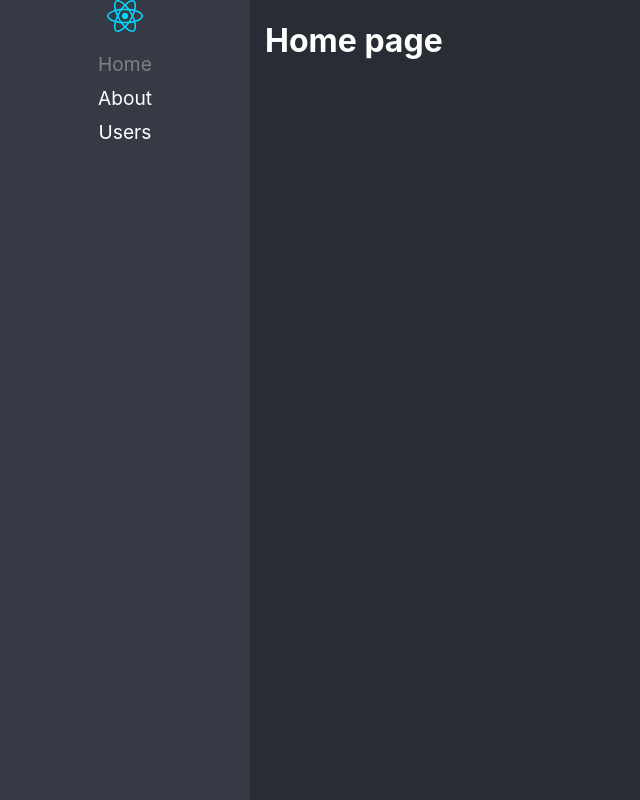
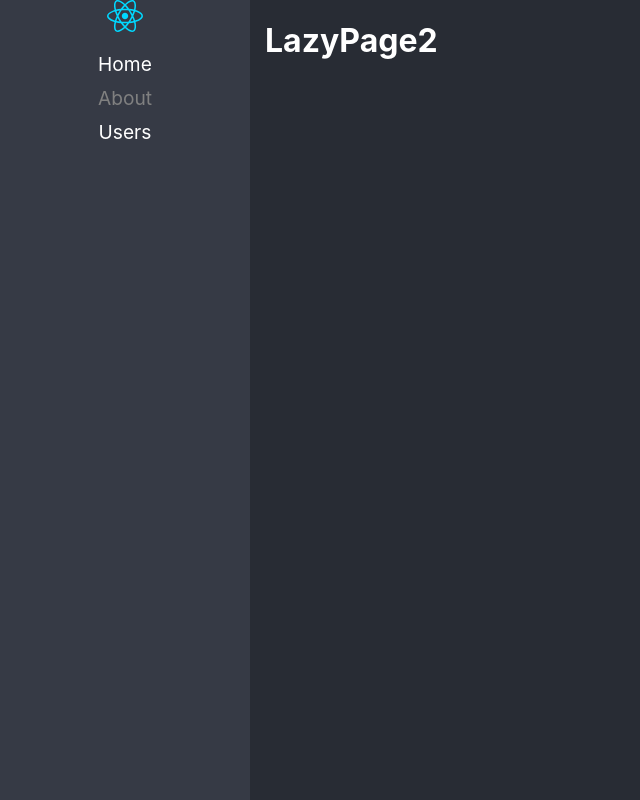
Before and after one commit to camilo7davila/react-avanzado, a React (Vite) app: page /lazy2 in a window 1280 px wide. Before the commit this address led to /home. Shown: the whole page, without its empty margins (0-640 px from the left). Built offline with nearby package versions, Linux system fonts and the light colour scheme.

Commit message:
Componentes lazy agregados

```diff
--- /dev/null
+++ b/src/01-lazyload/pages/LazyPage1.tsx
@@ -0,0 +1,5 @@
+export const LazyPage1 = () => {
+  return (
+    <h1>LazyPage1</h1>
+  )
+}
--- /dev/null
+++ b/src/01-lazyload/pages/LazyPage2.tsx
@@ -0,0 +1,5 @@
+export const LazyPage2 = () => {
+  return (
+    <h1>LazyPage2</h1>
+  )
+}
--- /dev/null
+++ b/src/01-lazyload/pages/LazyPage3.tsx
@@ -0,0 +1,5 @@
+export const LazyPage3 = () => {
+  return (
+    <h1>LazyPage3</h1>
+  )
+}
--- /dev/null
+++ b/src/01-lazyload/pages/index.ts
@@ -0,0 +1,3 @@
+export * from './LazyPage1';
+export * from './LazyPage2';
+export * from './LazyPage3';
--- a/src/layaout/Layout.tsx
+++ b/src/layaout/Layout.tsx
@@ -8,13 +8,13 @@ export const Layout = () => {
         <img src={logo} alt="React Logo" />
         <ul>
           <li>
-            <NavLink to='/home' className={({ isActive }) => isActive ? 'nav-active' : ''}>Home</NavLink>
+            <NavLink to='/lazy1' className={({ isActive }) => isActive ? 'nav-active' : ''}>Home</NavLink>
           </li>
           <li>
-            <NavLink to='/about' className={({ isActive }) => isActive ? 'nav-active' : ''}>About</NavLink>
+            <NavLink to='/lazy2' className={({ isActive }) => isActive ? 'nav-active' : ''}>About</NavLink>
           </li>
           <li>
-            <NavLink to='/users' className={({ isActive }) => isActive ? 'nav-active' : ''}>Users</NavLink>
+            <NavLink to='/lazy3' className={({ isActive }) => isActive ? 'nav-active' : ''}>Users</NavLink>
           </li>
         </ul>
       </nav>
```
Also changed, not shown: src/routes/Navigation.tsx (+11 -9 lines).
